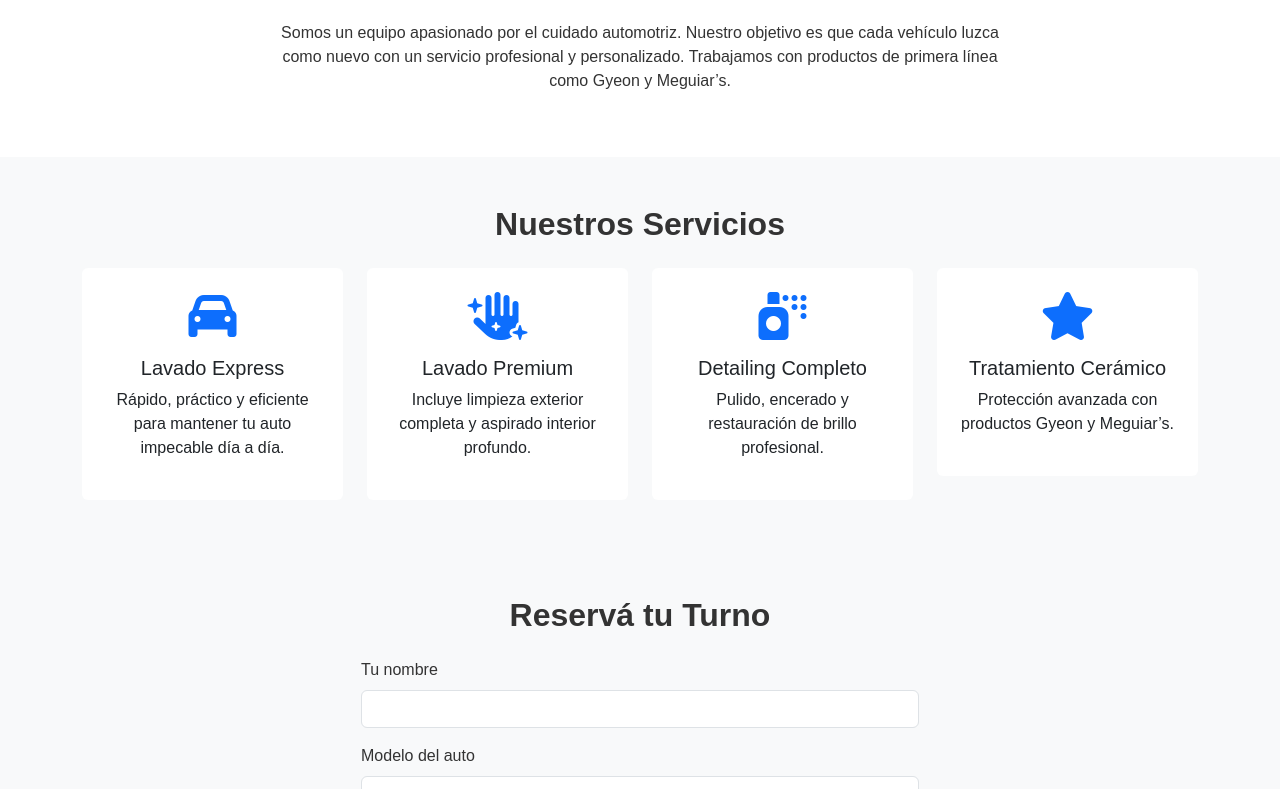
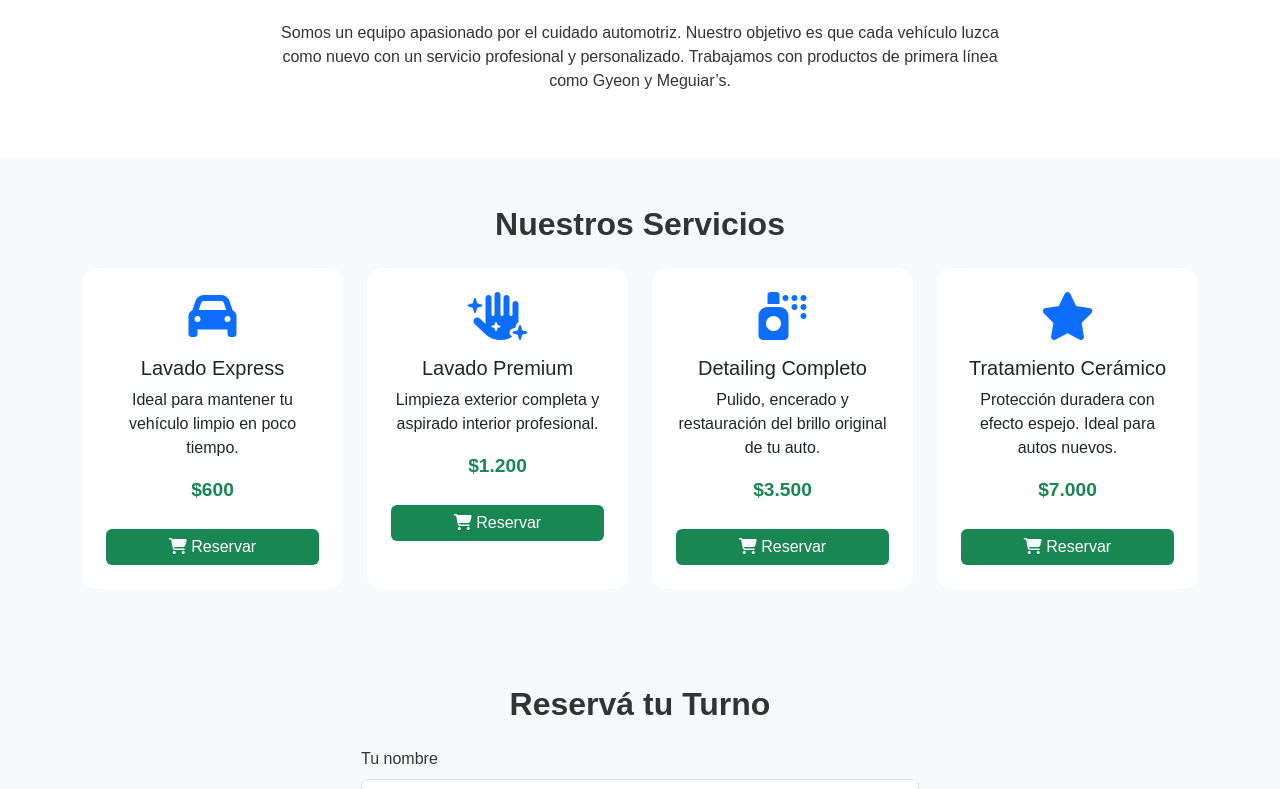
Before and after one commit to Joaquinnoble777/Lavadero, a plain HTML site: page index.html in a window 1280 px wide. Shown: the part 809-1598 px from the top of the page. Drawn offline with nearby package versions, Linux system fonts and the light colour scheme.

Commit message:
Enhance service cards and update pricing
Updated service descriptions, added prices, and improved button styles.

```diff
--- a/index.html
+++ b/index.html
@@ -54,11 +54,29 @@
     #servicios .card {
       border: none;
       transition: all 0.3s ease;
+      border-radius: 15px;
     }
 
     #servicios .card:hover {
       transform: translateY(-5px);
-      box-shadow: 0 4px 12px rgba(0, 0, 0, 0.2);
+      box-shadow: 0 6px 16px rgba(0, 0, 0, 0.15);
+    }
+
+    #servicios .price {
+      font-size: 1.2rem;
+      font-weight: 600;
+      color: #198754;
+    }
+
+    .btn-cart {
+      background-color: #198754;
+      color: #fff;
+      border: none;
+      transition: all 0.3s ease;
+    }
+
+    .btn-cart:hover {
+      background-color: #157347;
     }
 
     /* FORMULARIO */
@@ -90,7 +108,7 @@
     <div class="hero-content">
       <h1>Brillo Total Detailing</h1>
       <p class="lead">Lavado y Detailing Profesional en Montevideo</p>
-      <a href="#reserva" class="btn btn-primary btn-lg mt-3">Reservá tu turno</a>
+      <a href="#reserva" class="btn btn-primary btn-lg mt-3"><i class="fas fa-calendar-check"></i> Reservá tu turno</a>
     </div>
   </header>
 
@@ -111,34 +129,59 @@
     <div class="container">
       <h2 class="mb-4 fw-bold">Nuestros Servicios</h2>
       <div class="row g-4">
+
+        <!-- Servicio 1 -->
         <div class="col-md-3">
-          <div class="card p-4">
+          <div class="card p-4 h-100">
             <i class="fas fa-car fa-3x mb-3 text-primary"></i>
             <h5>Lavado Express</h5>
-            <p>Rápido, práctico y eficiente para mantener tu auto impecable día a día.</p>
+            <p>Ideal para mantener tu vehículo limpio en poco tiempo.</p>
+            <p class="price">$600</p>
+            <button class="btn btn-cart w-100 mt-2">
+              <i class="fas fa-shopping-cart"></i> Reservar
+            </button>
           </div>
         </div>
+
+        <!-- Servicio 2 -->
         <div class="col-md-3">
-          <div class="card p-4">
+          <div class="card p-4 h-100">
             <i class="fas fa-hand-sparkles fa-3x mb-3 text-primary"></i>
             <h5>Lavado Premium</h5>
-            <p>Incluye limpieza exterior completa y aspirado interior profundo.</p>
+            <p>Limpieza exterior completa y aspirado interior profesional.</p>
+            <p class="price">$1.200</p>
+            <button class="btn btn-cart w-100 mt-2">
+              <i class="fas fa-shopping-cart"></i> Reservar
+            </button>
           </div>
         </div>
+
+        <!-- Servicio 3 -->
         <div class="col-md-3">
-          <div class="card p-4">
+          <div class="card p-4 h-100">
             <i class="fas fa-spray-can fa-3x mb-3 text-primary"></i>
             <h5>Detailing Completo</h5>
-            <p>Pulido, encerado y restauración de brillo profesional.</p>
+            <p>Pulido, encerado y restauración del brillo original de tu auto.</p>
+            <p class="price">$3.500</p>
+            <button class="btn btn-cart w-100 mt-2">
+              <i class="fas fa-shopping-cart"></i> Reservar
+            </button>
           </div>
         </div>
+
+        <!-- Servicio 4 -->
         <div class="col-md-3">
-          <div class="card p-4">
+          <div class="card p-4 h-100">
             <i class="fas fa-star fa-3x mb-3 text-primary"></i>
             <h5>Tratamiento Cerámico</h5>
-            <p>Protección avanzada con productos Gyeon y Meguiar’s.</p>
+            <p>Protección duradera con efecto espejo. Ideal para autos nuevos.</p>
+            <p class="price">$7.000</p>
+            <button class="btn btn-cart w-100 mt-2">
+              <i class="fas fa-shopping-cart"></i> Reservar
+            </button>
           </div>
         </div>
+
       </div>
     </div>
   </section>
@@ -160,10 +203,10 @@
           <label for="servicio" class="form-label">Servicio</label>
           <select id="servicio" class="form-select" required>
             <option value="" selected disabled>Seleccioná un servicio</option>
-            <option>Lavado Express</option>
-            <option>Lavado Premium</option>
-            <option>Detailing Completo</option>
-            <option>Tratamiento Cerámico</option>
+            <option>Lavado Express - $600</option>
+            <option>Lavado Premium - $1.200</option>
+            <option>Detailing Completo - $3.500</option>
+            <option>Tratamiento Cerámico - $7.000</option>
           </select>
         </div>
         <div class="mb-3">
```
